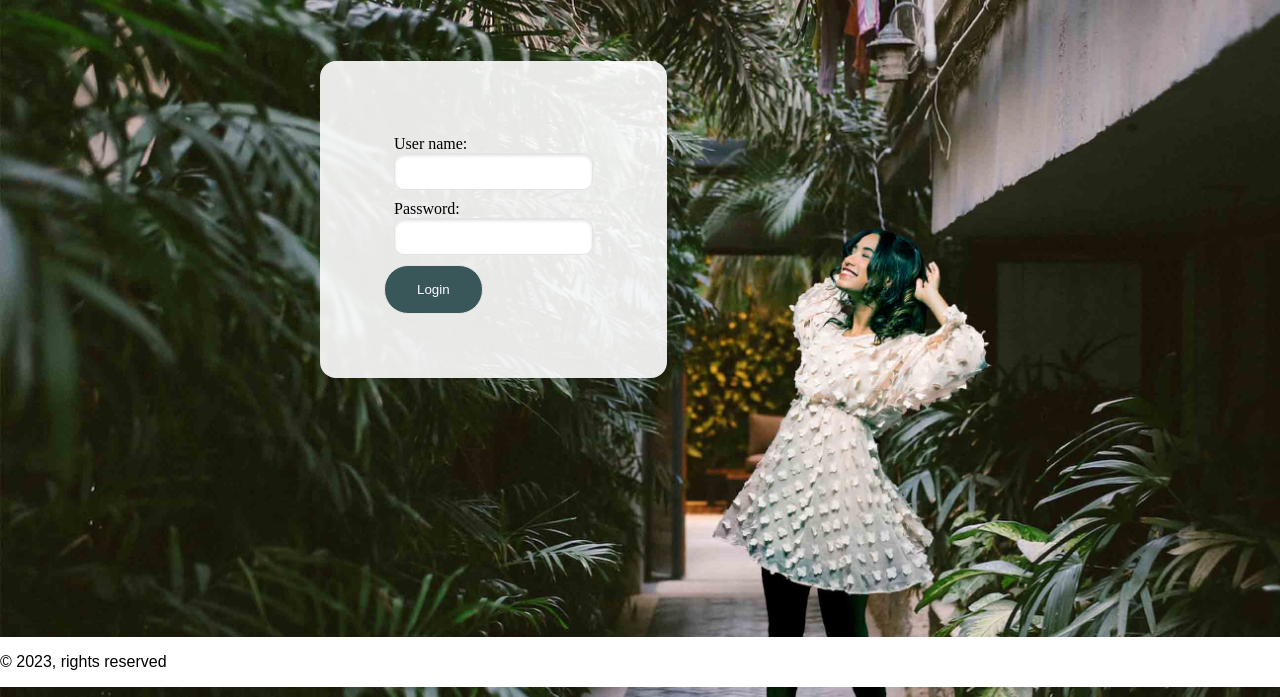
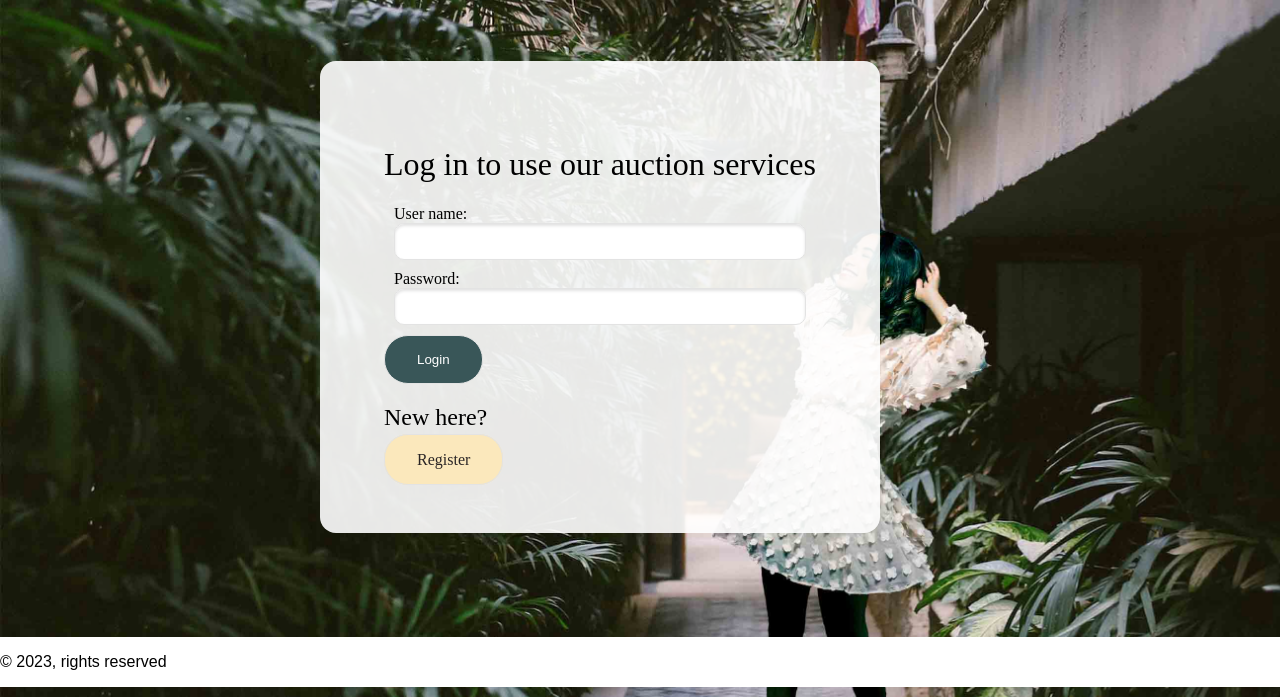
Before and after one commit to trine-marie-sandberg/fashion-auctions, a website with bundled scripts: page login/index.html in a window 1280 px wide. Shown: the part 103-800 px from the top of the page. Built offline with nearby package versions, Linux system fonts and the light colour scheme; files whose address does not match are found by name; a web font is replaced by a local one.

Commit message:
ads h1, h2, and register btn to login page

```diff
--- a/login/index.html
+++ b/login/index.html
@@ -36,6 +36,7 @@
     </header>
     <main>
         <div class="bg-white border-radius-sm transparent-white fit-content-w login-form-bg">
+            <h1>Log in to use our auction services</h1>
             <form>
                 <div class="margin-xs flex flex-column">
                     <label for="user-name">User name:</label>
@@ -47,6 +48,8 @@
                 </div>
                 <button class="btn bg-primary border-grey-contrast-slight color-white">Login</button>
             </form>
+            <h2>New here?</h2>
+            <a href="#" class="btn bg-secondary border-grey-contrast-slight color-black">Register</a>
         </div>
     </main>
     <footer class="bg-white">
```
